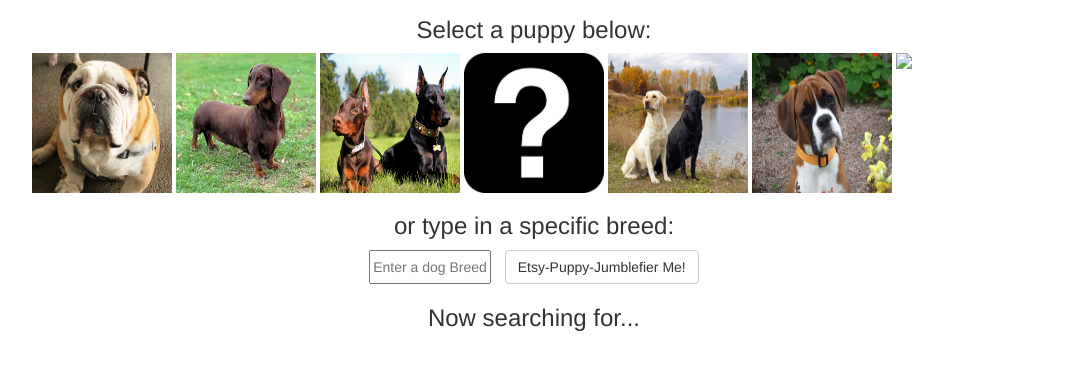
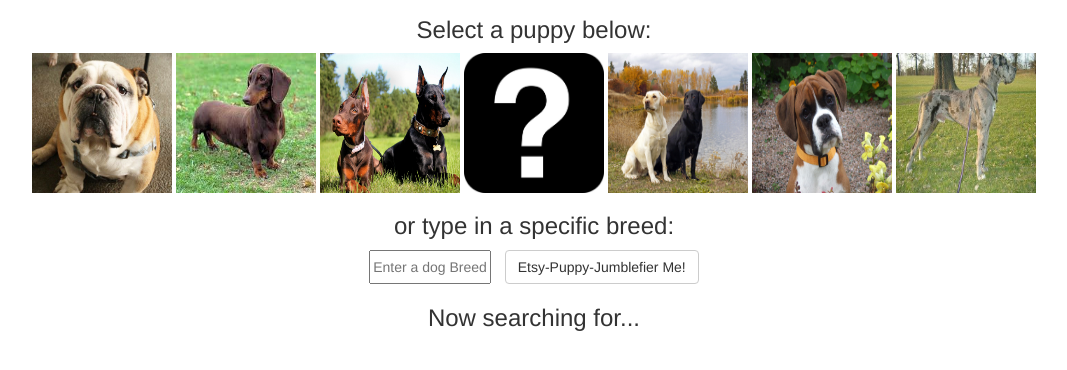
Before and after one commit to NotABalrog/EtsyPuppyJumble, a plain HTML site: page index.html in a window 1280 px wide. Shown: the part 56-426 px from the top of the page, without its empty margins (106-1173 px from the left). Drawn offline with nearby package versions, Linux system fonts and the light colour scheme.

Commit message:
Update index.html

```diff
--- a/index.html
+++ b/index.html
@@ -31,7 +31,7 @@
                     <a href="#">
                         <img class="puppies" src="boxer.jpg" title="boxer" /></a>
                     <a href="#">
-                        <img class="puppies" src="greatdane.JPG title="dane" /></a>
+                        <img class="puppies" src="greatdane.jpg" title="dane" /></a>
                 </div>
 
 
```
